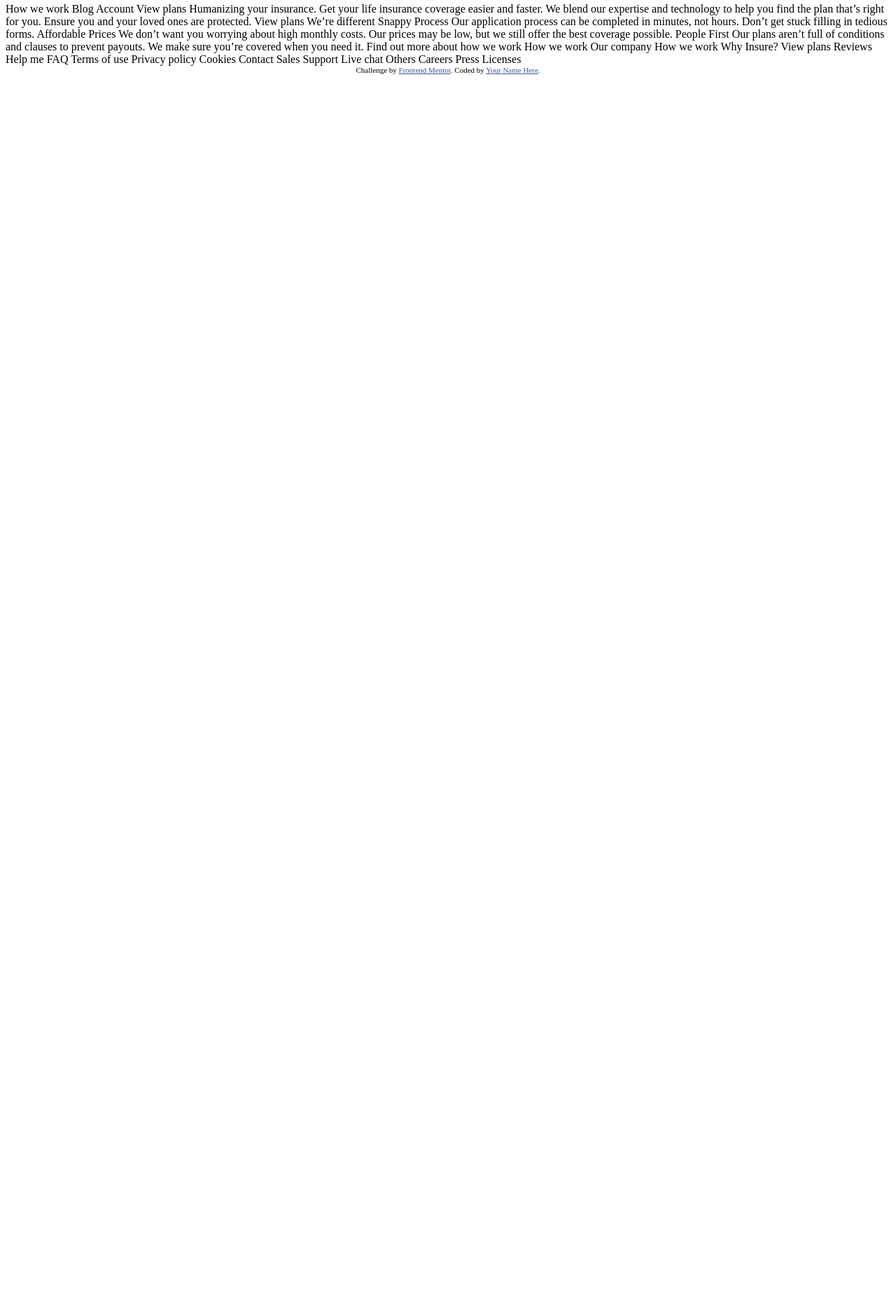
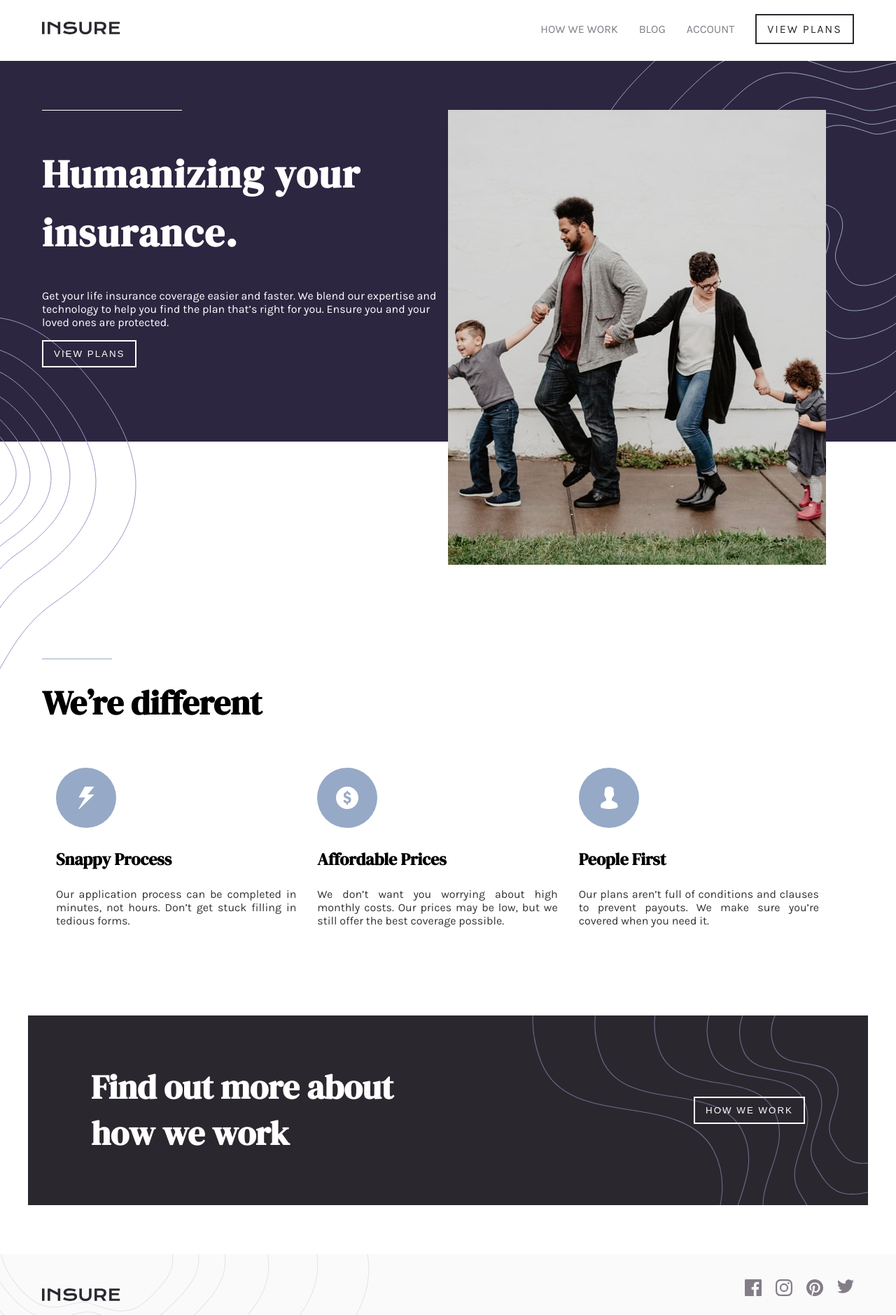
Before and after one commit to Palmlight/Insure-Landing-Page, a plain HTML site: page index.html in a window 1280 px wide. Shown: the part 4-1883 px from the top of the page at 70% size. Before the commit the page ends 800 px from the top, so only its background shows below. Drawn offline with Linux system fonts and the light colour scheme.

Commit message:
Second Commit

```diff
--- a/index.html
+++ b/index.html
@@ -3,83 +3,139 @@
 <head>
   <meta charset="UTF-8">
   <meta name="viewport" content="width=device-width, initial-scale=1.0"> <!-- displays site properly based on user's device -->
-
   <link rel="icon" type="image/png" sizes="32x32" href="./images/favicon-32x32.png">
-
+  <link rel="stylesheet" href="resources/styles.min.css">
   <title>Frontend Mentor | Insure landing page</title>
-
-  <!-- Feel free to remove these styles or customise in your own stylesheet 👍 -->
-  <style>
-    .attribution { font-size: 11px; text-align: center; }
-    .attribution a { color: hsl(228, 45%, 44%); }
-  </style>
 </head>
 <body>
 
-  How we work
-  Blog
-  Account
-  View plans
+    <nav>
+      <div class="container">
+        <div class="flex">
+          <div><img src="images/logo.svg" alt="Logo Image"></div>
+          <ul>
+            <li><a href="#">How we work</a></li>
+            <li><a href="#">Blog</a></li>
+            <li><a href="#">Account</a></li>
+            <li><a class = "btn btn-reverse" href="#">View Plans</a></li>
+          </ul>
+        </div>
+      </div>
+    </nav>
 
-  Humanizing your insurance.
+    <header>
+      <div class="container">
+        <div class="flex align-start rev-mob">
+          <div class="rev-div" >
+            <h1>Humanizing your insurance.</h1>
+          <p>
+            Get your life insurance coverage easier and faster. We blend our expertise
+            and technology to help you find the plan that’s right for you. Ensure you
+            and your loved ones are protected.
+          </p>
+          <button class="btn">View plans</button>
+          </div>
 
-  Get your life insurance coverage easier and faster. We blend our expertise
-  and technology to help you find the plan that’s right for you. Ensure you
-  and your loved ones are protected.
+          <div >
+            <img src="images/image-intro-desktop.jpg" alt="Header Photo" class="dsk-intro">
+          </div>
 
-  View plans
+        </div>
+      </div>
+    </header>
 
-  We’re different
+    <section class="container">
+      <h2 class="line-top"> We’re different</h2>
+      <div class="container flex items">
+        <div class="item">
+          <img src="images/icon-snappy-process.svg" alt="Snappy Process">
+          <h3>Snappy Process</h3>
+          <p>Our application process can be completed in minutes, not hours. Don’t get
+              stuck filling in tedious forms.</p>
+        </div>
 
-  Snappy Process
+        <div class="item">
+          <img src="images/icon-affordable-prices.svg" alt="Affordable Prices">
+          <h3> Affordable Prices</h3>
+          <p> We don’t want you worrying about high monthly costs. Our prices may be low,
+              but we still offer the best coverage possible.</p>
+        </div>
 
-  Our application process can be completed in minutes, not hours. Don’t get
-  stuck filling in tedious forms.
+        <div class="item">
+          <img src="images/icon-people-first.svg" alt="People First">
+          <h3>People First</h3>
+          <p>Our plans aren’t full of conditions and clauses to prevent payouts. We make
+             sure you’re covered when you need it.</p>
+        </div>
+      </div>
 
-  Affordable Prices
+    </section>
 
-  We don’t want you worrying about high monthly costs. Our prices may be low,
-  but we still offer the best coverage possible.
+    <section class="container flex how">
+      <h2>Find out more about how we work</h2>
+      <button class="btn">How we work</button>
+    </section>
 
-  People First
+    <footer>
+      <div class="container">
+        <div class="flex sm-bar">
+          <div>
+            <img src="images/logo.svg" alt="Alt-Logo">
+          </div>
 
-  Our plans aren’t full of conditions and clauses to prevent payouts. We make
-  sure you’re covered when you need it.
+          <ul class="sm-icons">
+            <li><a href="#"><img src="images/icon-facebook.svg" alt="Facebook Icon"></a></li>
+            <li><a href="#"><img src="images/icon-instagram.svg" alt="Instagram Icon"></a></li>
+            <li><a href="#"><img src="images/icon-pinterest.svg" alt="Pinterest Icon"></a></li>
+            <li><a href="#"><img src="images/icon-twitter.svg" alt="Twitter Icon"></a></li>
+          </ul>
+        </div>
+        <div class="flex link-bar">
+          <div>
+            <h4>Our company</h4>
+            <ul>
+              <li><a href="">How we work</a></li>
+              <li><a href="">Why Insure?</a></li>
+              <li><a href="">View plans</a></li>
+              <li><a href="">Reviews</a></li>
+            </ul>
+          </div>
 
-  Find out more about how we work
+          <div>
+            <h4> Help me</h4>
+            <ul>
+              <li><a href="">FAQ</a></li>
+              <li><a href="">Terms of use</a></li>
+              <li><a href="">Privacy policy</a></li>
+              <li><a href="">Cookies</a></li>
+            </ul>
+          </div>
 
-  How we work
+          <div>
+            <h4>Contact</h4>
+            <ul>
+              <li><a href="">Sales</a></li>
+              <li><a href="">Support</a></li>
+              <li><a href="">Live chat</a></li>
+            </ul>
+          </div>
 
-  Our company
-
-  How we work
-  Why Insure?
-  View plans
-  Reviews
-
-  Help me
-
-  FAQ
-  Terms of use
-  Privacy policy
-  Cookies
-
-  Contact
-
-  Sales
-  Support
-  Live chat
-
-  Others
-
-  Careers
-  Press
-  Licenses
+          <div>
+            <h4>Others</h4>
+            <ul>
+              <li><a href="">Careers</a></li>
+              <li><a href="">Press</a></li>
+              <li><a href="">Licenses</a></li>
+            </ul>
+          </div>
+        </div>
+      </div>
+      <div class="attribution">
+        Challenge by <a href="https://www.frontendmentor.io?ref=challenge" target="_blank">Frontend Mentor</a>.
+        Made with ❤ by <a href="https://twitter.com/Ndonnauc">Ugwuede Ndonna</a>.
+      </div>
+    </footer>
 
 
-  <div class="attribution">
-    Challenge by <a href="https://www.frontendmentor.io?ref=challenge" target="_blank">Frontend Mentor</a>.
-    Coded by <a href="#">Your Name Here</a>.
-  </div>
 </body>
 </html>
--- /dev/null
+++ b/resources/styles.scss
@@ -0,0 +1,330 @@
+@import url('https://fonts.googleapis.com/css2?family=DM+Serif+Display&family=Karla:wght@400;700&display=swap');
+//The Imported Google Fonts
+
+$Dark-Violet: hsl(256, 26%, 20%);
+$Grayish-Blue: hsl(216, 30%, 68%);
+$Very-Dark-Violet: hsl(270, 9%, 17%);
+$Dark-Grayish-Violet: hsl(273, 4%, 51%);
+$Very-Light-Gray: hsl(0, 0%, 98%);
+$DM: 'DM Serif Display', serif;
+$Karla: 'Karla', sans-serif;
+
+* {
+    box-sizing: border-box;
+}
+h1,h2,h3 {
+    font-family: $DM;
+}
+.container {
+    padding: 20px;
+    width: 1200px;
+    max-width: 100%;
+    margin: 0 auto;
+    justify-content: center;
+}
+.flex {
+    display: flex;
+    align-items: center;
+    justify-content: space-between;
+    div {
+        flex: 1;
+    }
+}
+.align-start {
+    align-items: flex-start;
+}
+
+.btn {
+    padding: 10px 15px;
+    background-color: transparent;
+    text-align: center;
+    border: 2px solid #fff;
+    color: #fff;
+    text-transform: uppercase;
+    letter-spacing: 2px;
+    z-index: 1;
+    cursor: pointer;
+}
+.btn-reverse {
+    border: 2px solid $Very-Dark-Violet;
+    color: $Very-Dark-Violet;
+}
+body {
+    font-family: $Karla;
+    margin: 0;
+    nav {
+        ul {
+            display: flex;
+            list-style: none;
+            text-decoration: none;
+
+            li {
+                margin-left: 30px;
+                a {
+                    text-decoration: none;
+                    text-transform: uppercase;
+                    color: $Dark-Grayish-Violet;
+                }
+            }
+        }
+    }
+    header {
+        background-color: $Dark-Violet;
+        color: #fff;
+        padding: 50px 0;
+        position: relative;
+        margin-bottom: 250px;
+        * {
+            z-index: 1;
+        }
+
+        h1 {
+            font-size: 3.5em;
+            line-height: 1.5;
+            letter-spacing: 2px;
+            position: relative;
+            padding-top: 50px;
+            margin-top: 0;
+
+            &::before {
+                content: "";
+                top: 0;
+                bottom: 0;
+                height: 1px;
+                width: 200px;
+                background-color: #fff;
+                position: absolute;
+
+
+            }
+        }
+
+        &::after {
+            position: absolute;
+            content: '';
+            background-image: url("../images/bg-pattern-intro-right-desktop.svg");
+            top: 0;
+            right: 0;
+            width: 50%;
+            height: 100%;
+            background-repeat: no-repeat;
+            background-position: top right;
+        }
+
+        &::before {
+            position: absolute;
+            content: '';
+            background-image: url("../images/bg-pattern-intro-left-desktop.svg");
+            bottom: -60%;
+            left: 0;
+            width: 40%;
+            height: 100%;
+            background-repeat: no-repeat;
+            background-position: bottom left;
+            z-index: 0;
+        }
+        .dsk-intro {
+            max-width: 100%;
+            margin-bottom: -250px;
+
+            @media screen and (max-width: 100px){
+                margin-bottom: 0;
+                width: calc(100% + 40px);
+            }
+        }
+    }
+    section {
+        .line-top {
+            font-size: 3em;
+            position: relative;
+            padding-top: 30px;
+
+            &::before {
+                content: "";
+                top: 0;
+                bottom: 0;
+                position: absolute;
+                height: 1px;
+                width: 100px;
+                background-color: $Grayish-Blue;
+            }
+        }
+        div {
+            h3 {
+                font-size: 1.5em;
+            }
+            .item p {
+                opacity: 0.8;
+                text-align: justify;
+                margin-right: 30px;
+            }
+        }
+        .items {
+            display: flex;
+            justify-content: space-evenly;
+            .item {
+                flex: 1;
+
+            }
+        }
+    }
+    .how {
+        background-color: $Very-Dark-Violet;
+        padding: 30px 90px;
+        position: relative;
+        margin: 70px auto;
+        h2 {
+            color: #fff;
+            font-size: 3em;
+            padding: 0;
+            width: 50%;
+        }
+
+        &::after {
+            content: "";
+            top: 0;
+            right: 0;
+            height: 100%;
+            width: 40%;
+            background-image: url(../images/bg-pattern-how-we-work-desktop.svg);
+            background-position: bottom right;
+            background-repeat: no-repeat;
+            background-size: cover;
+            position: absolute;
+            opacity: 0.6;
+        }
+    }
+    footer {
+        background-color: $Very-Light-Gray;
+        position: relative;
+        h4 {
+            color: $Dark-Grayish-Violet;
+            opacity: 0.8;
+            text-transform: uppercase;
+            margin-top: 50px;
+            margin-bottom: 25px;
+        }
+        ul {
+            list-style: none;
+            padding: 0;
+            li {
+                margin-bottom: 20px;
+            }
+             a {
+                 text-decoration: none;
+                 text-transform: uppercase;
+                 color: $Dark-Violet;
+                 font-weight: 600;
+             }
+        }
+       .sm-bar {
+            position: relative;
+            border-bottom: 1px solid $Grayish-Blue;
+        .sm-icons {
+            display: flex;
+            li a {
+                margin-left: 20px;
+                cursor: pointer;
+            }
+
+        }
+
+
+       }
+       &::before {
+           content: "";
+           top: 0;
+           left: 0;
+           height: 60%;
+           width: 100%;
+           background-image: url(../images/bg-pattern-footer-desktop.svg);
+           background-repeat: no-repeat;
+           position: absolute;
+           background-position: top left;
+
+       }
+    }
+}
+
+//Beginning of mobile view site
+@media screen and (max-width: 1000px) {
+    header {
+        .rev-mob {
+            flex-direction: column-reverse;
+        }
+
+    }
+
+    section {
+
+        flex-direction: column;
+        justify-content: center;
+        .line-top {
+            text-align: center;
+            &::before {
+                left: 50%;
+                transform: translateX(-50%);
+            }
+        }
+        .items {
+            flex-direction: column;
+           .item {
+            justify-content: center;
+            text-align: center;
+            align-items: center;
+            p {
+                text-align: center;
+            }
+           }
+        }
+    }
+    .how {
+        flex-direction: column;
+        width: 80%;
+        justify-content: stretch;
+
+
+        &::after{
+            background-image: url(../images/bg-pattern-how-we-work-mobile.svg);
+            content: "";
+            position: absolute;
+            top: 0;
+            right: 0;
+            background-position: top right;
+            width: 100%;
+            height: 100%;
+        }
+    }
+    footer {
+        * {
+            z-index: 1;
+        }
+        .sm-bar {
+            flex-direction: column;
+        }
+        .link-bar {
+            flex-direction: column;
+            justify-content: center;
+            text-align: center;
+        }
+        &::before {
+            content: "";
+            top: 0;
+            left: 0;
+            height: 20%;
+            width: 50%;
+            background-image: url(../images/bg-pattern-footer-mobile.svg);
+            background-repeat: no-repeat;
+            position: absolute;
+            background-position: top;
+            z-index: 0;
+        }
+    }
+}
+
+
+
+
+
+.attribution { font-size: 11px; text-align: center; margin-bottom: 40px;}
+.attribution a { color: hsl(228, 45%, 44%); }
```
Also changed, not shown: resources/styles.css (added), resources/styles.min.css (added).
